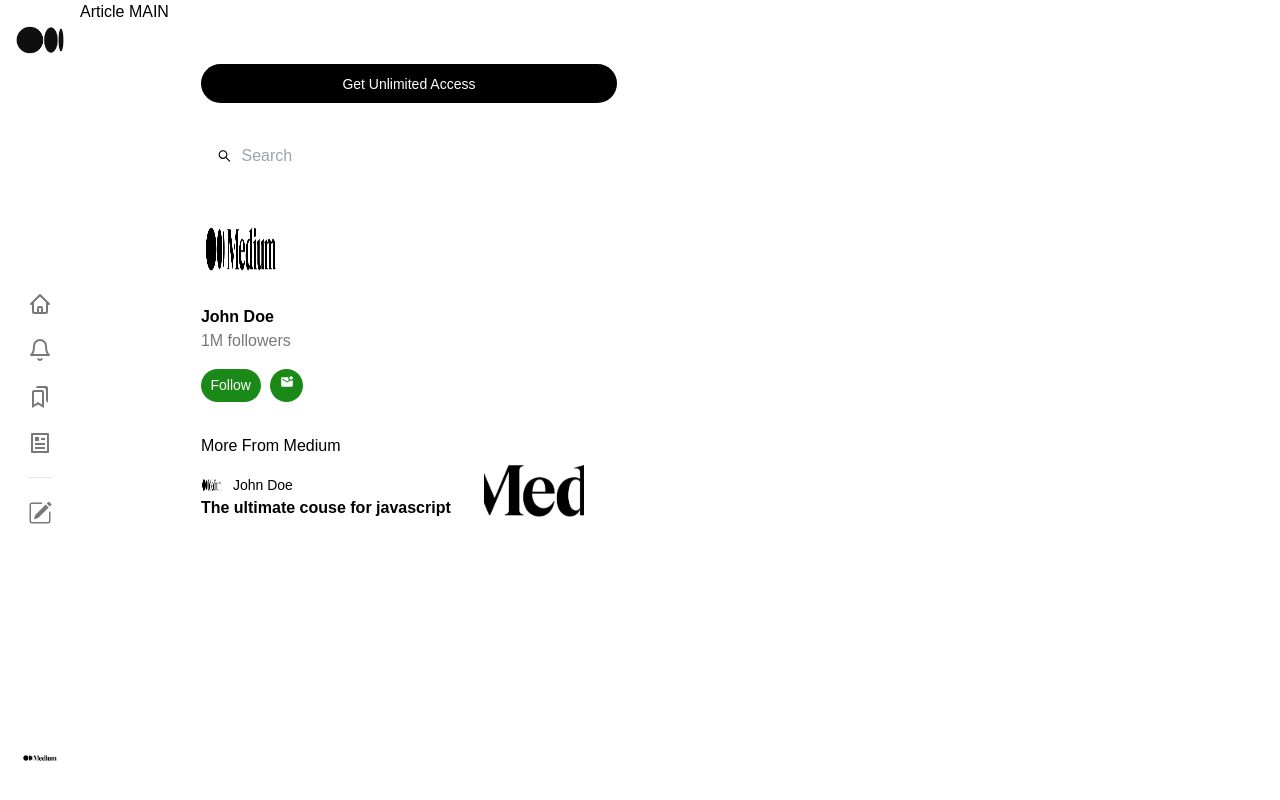
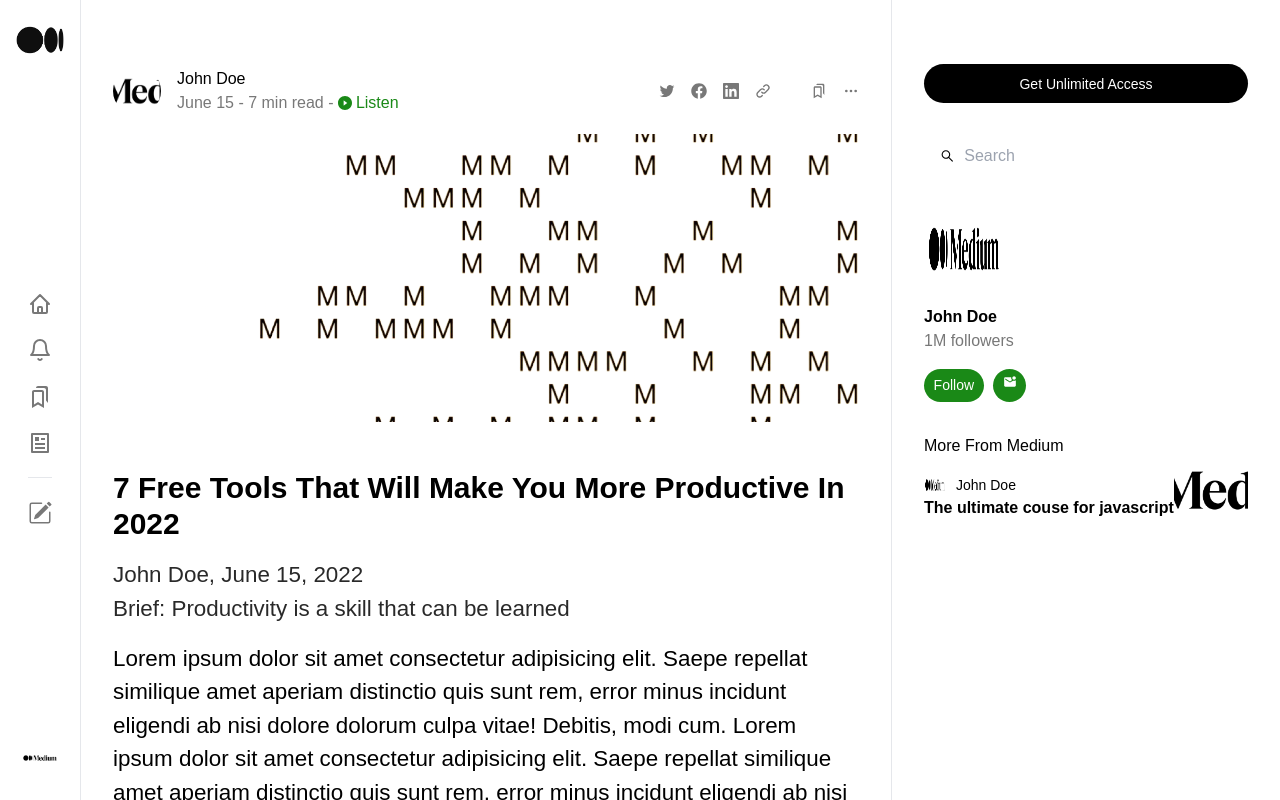
Before and after one commit to baxsm/medium-clone-nextjs, a Next.js app: page /post/1 in a window 1280 px wide. Built offline with nearby package versions, Linux system fonts and the light colour scheme.

Commit message:
article Main

```diff
--- /dev/null
+++ b/components/article/ArticleMain.js
@@ -0,0 +1,96 @@
+import Image from 'next/image'
+import Logo from '../../static/images/logo.png'
+import Banner from '../../static/images/banner.png'
+import { AiFillPlayCircle } from 'react-icons/ai'
+import { IoLogoTwitter } from 'react-icons/io'
+import { FaFacebook } from 'react-icons/fa'
+import { GrLinkedin } from 'react-icons/gr'
+import { HiOutlineLink } from 'react-icons/hi'
+import { BiBookmarks } from 'react-icons/bi'
+import { FiMoreHorizontal } from 'react-icons/fi'
+
+export default function ArticleMain() {
+
+    const styles = {
+        wrapper: 'flex items-center justify-center flex-[3] border-l border-r',
+        content: 'h-screen overflow-scroll overflow-x-hidden p-[2rem] w-full',
+        postHeaderContainer: 'flex justify-between items-center mt-[2.2rem] mb-[1.2rem]',
+        authorContainer: 'flex gap-[1rem]',
+        authorProfileImageContainer: 'h-[3rem] w-[3rem] grid center rounded-full overflow-hidden',
+        image: 'object-cover',
+        column: 'flex-1 flex flex-col justify-center',
+        postDetails: 'flex gap-[0.2rem] text-[#787878]',
+        listenButton: 'flex items-center gap-[0.2rem] text-[#1A8917]',
+        socials: 'flex gap-[1rem] text-[#787878] cursor-pointer',
+        space: 'w-[0.5rem]',
+        bannerContainer: 'h-[18rem] w-full grid center overflow-hidden mb-[2rem]',
+        articleMainContainer: 'flex flex-col gap-[1rem]',
+        title: 'text-3xl font-bold',
+        subtitle: 'text-[1.4rem] text-[#292929]',
+        articleText: 'text-[1.4rem]'
+    }
+
+    return (
+        <div className={styles.wrapper}>
+            <div className={styles.content}>
+                <div className={styles.postHeaderContainer}>
+                    <div className={styles.authorContainer}>
+                        <div className={styles.authorProfileImageContainer}>
+                            <Image
+                                className={styles.image}
+                                src={Logo}
+                                height={100}
+                                width={100}
+                            />
+                        </div>
+                        <div className={styles.column}>
+                            <div>John Doe</div>
+                            <div className={styles.postDetails}>
+                                <span>
+                                    June 15 - 7 min read -
+                                </span>
+                                <span className={styles.listenButton}>
+                                    <AiFillPlayCircle />
+                                    Listen
+                                </span>
+                            </div>
+                        </div>
+                    </div>
+                    <div className={styles.socials}>
+                        <IoLogoTwitter />
+                        <FaFacebook />
+                        <GrLinkedin />
+                        <HiOutlineLink />
+                        <div className={styles.space} />
+                        <BiBookmarks />
+                        <FiMoreHorizontal />
+                    </div>
+                </div>
+                <div className={styles.articleMainContainer}>
+                    <div className={styles.bannerContainer}>
+                        <Image
+                            className={styles.image}
+                            src={Banner}
+                            height={100}
+                            width={100}
+                        />
+                    </div>
+                    <h1 className={styles.title}>
+                        7 Free Tools That Will Make You More Productive In 2022
+                    </h1>
+                    <h4 className={styles.subtitle}>
+                        <div>
+                            John Doe, June 15, 2022
+                        </div>
+                        <div>Brief: Productivity is a skill that can be learned</div>
+                    </h4>
+                    <div className={styles.articleText}>
+                        Lorem ipsum dolor sit amet consectetur adipisicing elit. Saepe repellat similique amet aperiam distinctio quis sunt rem, error minus incidunt eligendi ab nisi dolore dolorum culpa vitae! Debitis, modi cum.
+                        Lorem ipsum dolor sit amet consectetur adipisicing elit. Saepe repellat similique amet aperiam distinctio quis sunt rem, error minus incidunt eligendi ab nisi dolore dolorum culpa vitae! Debitis, modi cum.<br></br>
+                        Lorem ipsum dolor sit amet consectetur adipisicing elit. Saepe repellat similique amet aperiam distinctio quis sunt rem, error minus incidunt eligendi ab nisi dolore dolorum culpa vitae! Debitis, modi cum.
+                    </div>
+                </div>
+            </div>
+        </div>
+    )
+}
--- a/components/article/Recommendations.js
+++ b/components/article/Recommendations.js
@@ -78,7 +78,6 @@
                                 <div className={styles.recommendationsTitle}>
                                     The ultimate couse for javascript
                                 </div>
-
                         </div>
                     </div>
                     <div className={styles.recommendationsThumbnailContainer}>
--- a/layout/Article.js
+++ b/layout/Article.js
@@ -1,5 +1,6 @@
 import ReadersNav from '../components/article/ReadersNav'
 import Recommendations from '../components/article/Recommendations'
+import ArticleMain from '../components/article/ArticleMain'
 
 export default function Article() {
     const styles = {
@@ -9,7 +10,7 @@
     return (
         <div className={styles.content}>
             <ReadersNav></ReadersNav>
-            <div>Article MAIN</div>
+            <ArticleMain></ArticleMain>
             <Recommendations></Recommendations>
         </div>
     )
```
